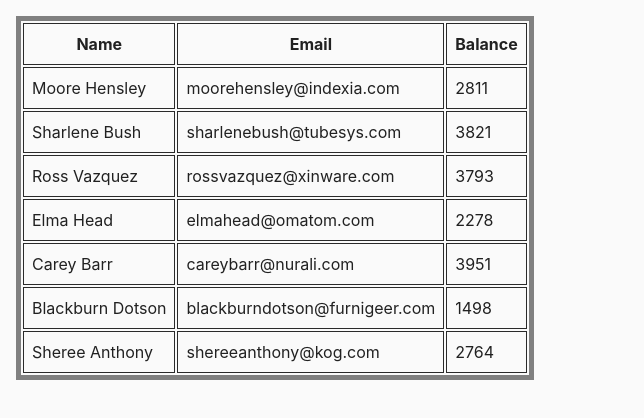
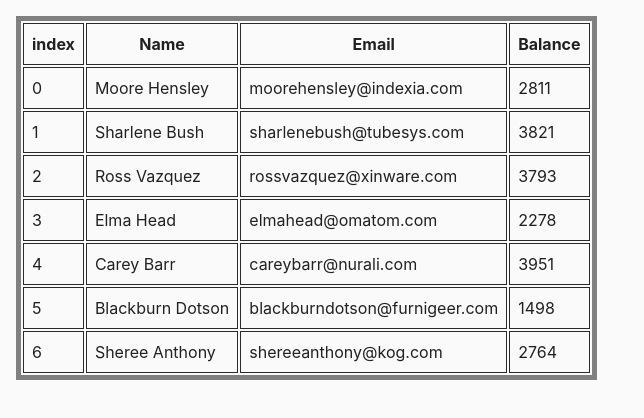
Before and after one commit to shmetanelena/task, a plain HTML site: page task1-users-table.html in a window 1280 px wide. Shown: the whole page, without its empty margins (0-644 px from the left). Drawn offline with Linux system fonts and the light colour scheme.

Commit message:
training add elements

```diff
--- a/js/task1-users-table.js
+++ b/js/task1-users-table.js
@@ -1,8 +1,9 @@
 import users from './users.js';
 
-const makeUserTableRowMarkup = ({ name, email, balance }) => {
+const makeUserTableRowMarkup = ({ name, email, balance }, index) => {
     return `
-    <tr>
+    <tr id = "user-${index}">
+        <td>${index}</td>
         <td>${name}</td>
         <td>${email}</td>
         <td>${balance}</td>
@@ -18,3 +19,13 @@ const makeUsersTableRows = users.map(makeUserTableRowMarkup).join('');
 tableEl.insertAdjacentHTML('beforeend', makeUsersTableRows);
 
 console.log(makeUsersTableRows);
+
+//let trEl = document.createElement('tr');
+// let tdEl = document.createElement('td');
+/*<select>
+    <option value="value1">Text1</option>
+    <option value="value2">Text2</option>
+    <option value="value3">Text3</option>
+</select>;
+*/
+//element<select>.value = value1...3
--- a/task1-users-table.html
+++ b/task1-users-table.html
@@ -11,6 +11,7 @@
         <table id="users-table" class="transaction-table js-transaction-table">
             <head>
                 <tr>
+                    <th>index</th>
                     <th>Name</th>
                     <th>Email</th>
                     <th>Balance</th>
```
Also changed, not shown: js/task1-users-table.txt, 1 other file.
